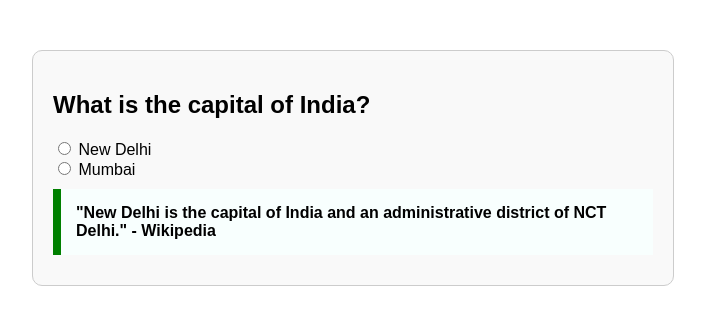
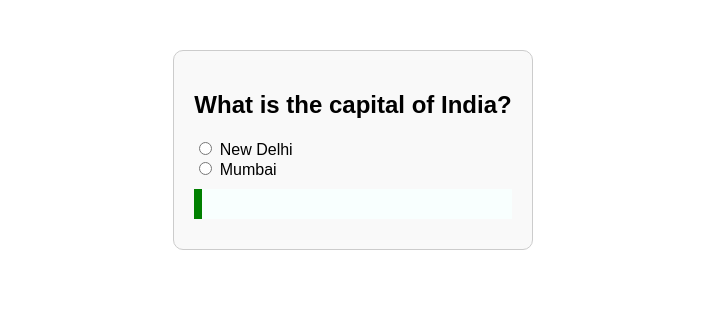
Before and after one commit to acciojob/trivia-khedkar2001, a website: page main.html in a window 1280 px wide. Shown: the whole page, without its empty margins (287-992 px from the left). Drawn offline with Linux system fonts and the light colour scheme.

Commit message:
created a submission

```diff
--- a/main.html
+++ b/main.html
@@ -16,9 +16,8 @@
             <label><input type="radio" name="capital" value="New Delhi"> New Delhi</label><br>
             <label><input type="radio" name="capital" value="Mumbai"> Mumbai</label>
         </div>
-        <blockquote>
-            "New Delhi is the capital of India and an administrative district of NCT Delhi." - Wikipedia
-        </blockquote>
+        <blockquote cite="https://en.wikipedia.org/wiki/New_Delhi">
+
     </div>
     <script type="text/javascript" src="./script.js">
 </script>
```
